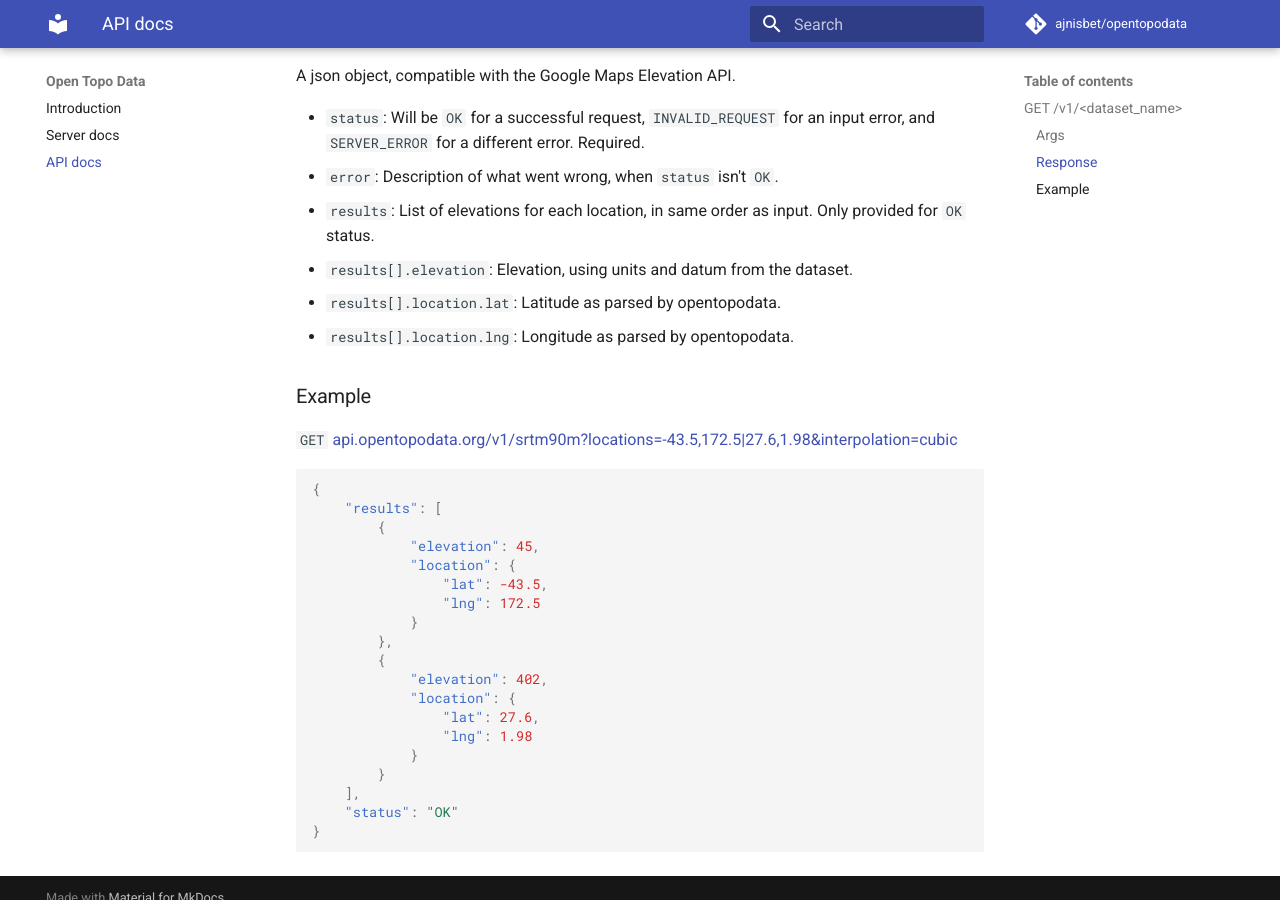
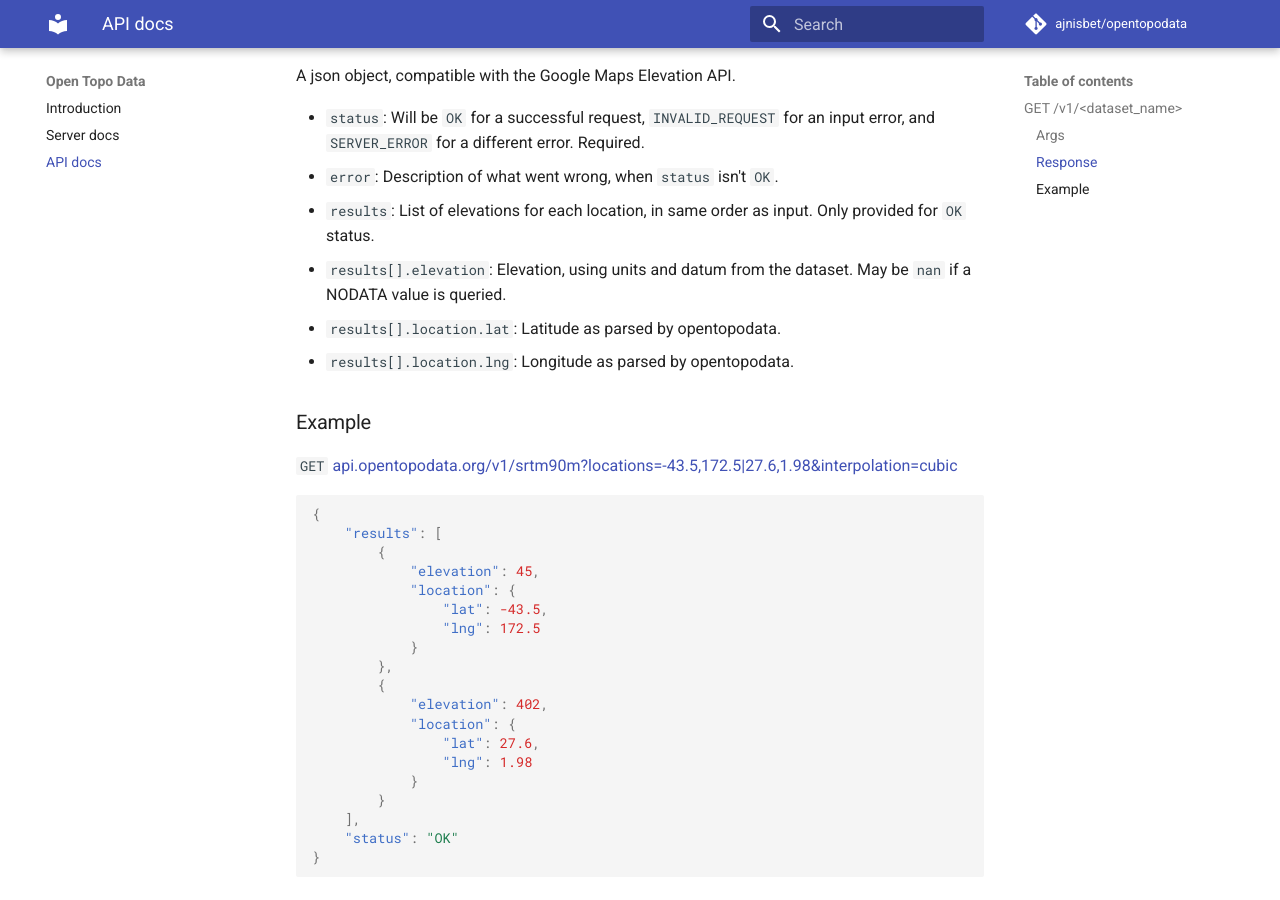
Before and after one commit to ajnisbet/opentopodata, an MkDocs documentation site: the page built from docs/api.md, in a window 1280 px wide and 900 px high, scrolled down 685 px. Built offline with MkDocs 1.6.1 and Material for MkDocs 9.7.7, drawn with Linux system fonts in a browser that asks for light colours; comment, search, counter and statistics services are not loaded.

Commit message:
Update docs

```diff
--- a/docs/api.md
+++ b/docs/api.md
@@ -22,7 +22,7 @@ A json object, compatible with the Google Maps Elevation API.
 * `status`: Will be `OK` for a successful request, `INVALID_REQUEST` for an input error, and `SERVER_ERROR` for a different error. Required.
 * `error`: Description of what went wrong, when `status` isn't `OK`.
 * `results`: List of elevations for each location, in same order as input. Only provided for `OK` status.
-* `results[].elevation`: Elevation, using units and datum from the dataset.
+* `results[].elevation`: Elevation, using units and datum from the dataset. May be `nan` if a NODATA value is queried.
 * `results[].location.lat`: Latitude as parsed by opentopodata.
 * `results[].location.lng`: Longitude as parsed by opentopodata.
 
```
